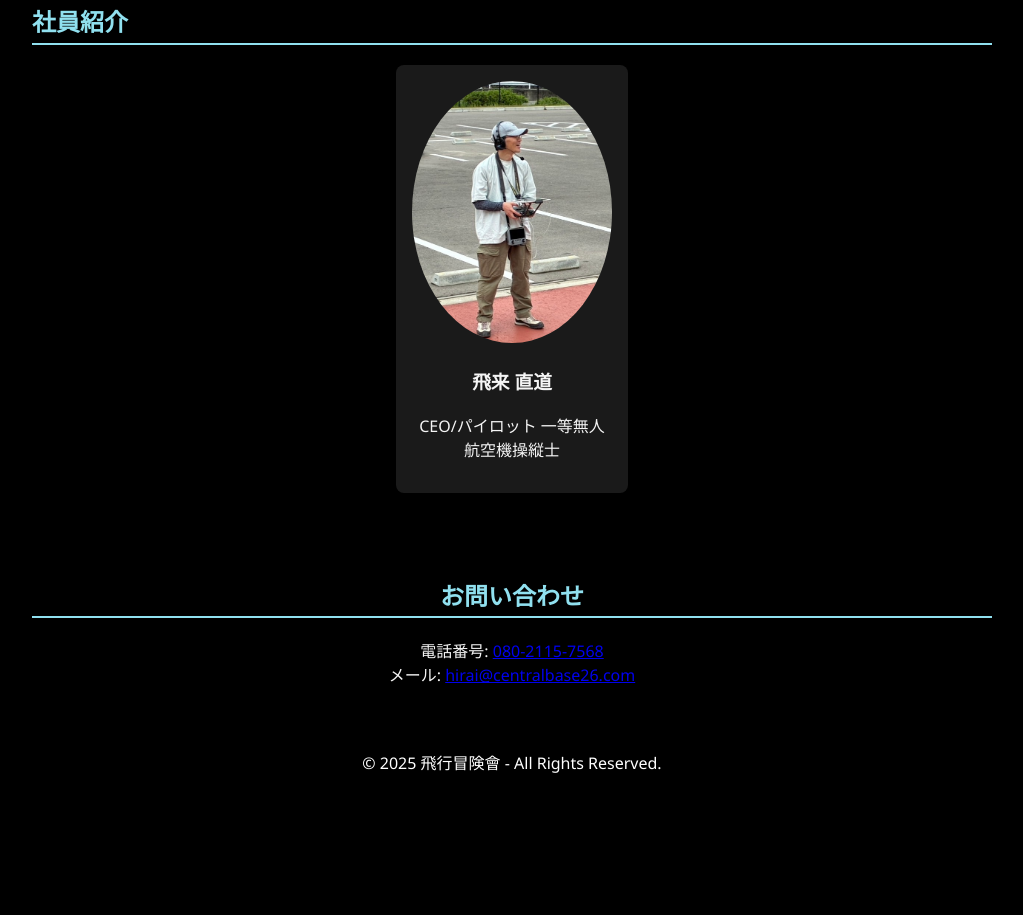
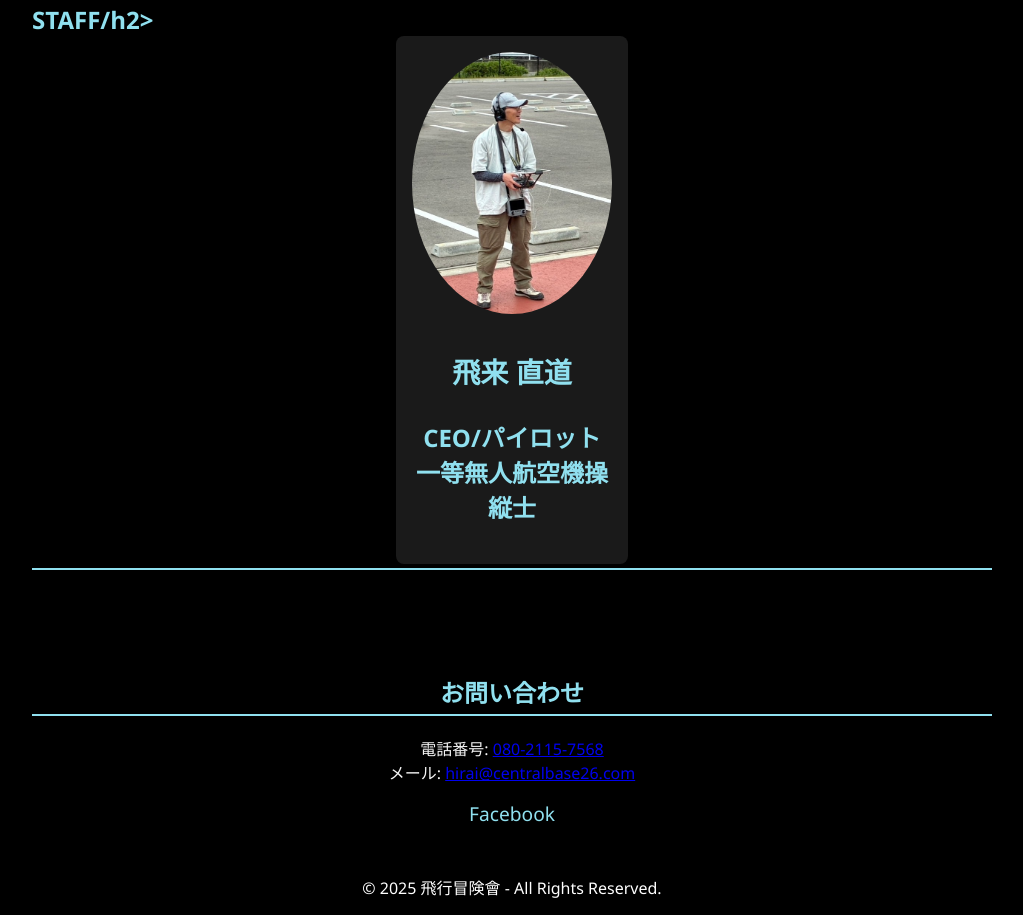
Before and after one commit to Fei-lai/-Drone, a plain HTML site: page index.html in a window 1280 px wide. Shown: the part 2063-2978 px from the top of the page, without its empty margins (128-1151 px from the left). Before the commit the page ends 2853 px from the top, so only its background shows below. Drawn offline with Linux system fonts and the light colour scheme.

Commit message:
Add files via upload

```diff
--- a/index.html
+++ b/index.html
@@ -16,6 +16,7 @@
     .gallery img, .gallery video { width:100%; max-width:300px; border-radius:8px; }
     .staff-card { background:#1a1a1a; border-radius:8px; padding:1rem; text-align:center; width:200px; }
     .staff-card img { width:100%; border-radius:50%; }
+    .social-links a { color:#90e0ef; margin:0 0.5rem; text-decoration:none; font-size:1.2rem; }
     @media (max-width:600px){ .staff-card {width:100%;} .gallery img, .gallery video {max-width:100%;} }
   </style>
 </head>
@@ -49,7 +50,7 @@
   </div>
 </section>
 <section class="section">
-  <h2>社員紹介</h2>
+  <h2>STAFF/h2>
   <div class="staff-list">
     <div class="staff-card">
       <img src="naomichi.jpg" alt="飛来直道">
@@ -61,6 +62,9 @@
 <section class="section" style="text-align:center;">
   <h2>お問い合わせ</h2>
   <p>電話番号: <a href="tel:08021157568">080-2115-7568</a><br>メール: <a href="mailto:hirai@centralbase26.com">hirai@centralbase26.com</a></p>
+  <div class="social-links">
+    <a href="https://www.facebook.com/" target="_blank">Facebook</a>
+  </div>
 </section>
 <footer class="footer">© 2025 飛行冒険會 - All Rights Reserved.</footer>
 </body>
```
